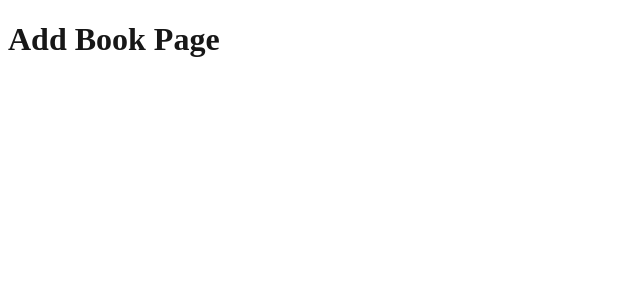
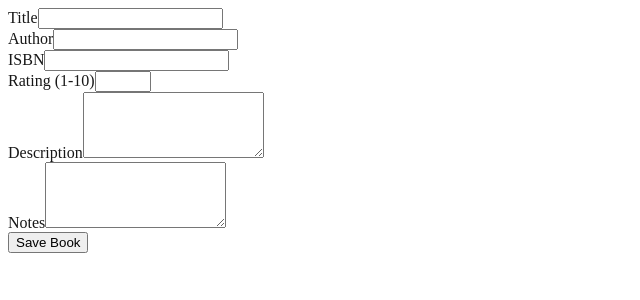
Before and after one commit to Evgenii-Dolgopolov/booklist, a Next.js app: page /books/add in a window 1280 px wide. Shown: the top 300 px of the page, without its empty margins (0-640 px from the left). Built offline with nearby package versions, Linux system fonts and the light colour scheme.

Commit message:
feat: create add book page

```diff
--- a/package.json
+++ b/package.json
@@ -19,6 +19,7 @@
     "@eslint/eslintrc": "^3",
     "@tailwindcss/postcss": "^4",
     "@types/node": "^20",
+    "@types/pg": "^8.11.11",
     "@types/react": "^19",
     "@types/react-dom": "^19",
     "eslint": "^9",
--- a/src/app/books/add/page.tsx
+++ b/src/app/books/add/page.tsx
@@ -1,7 +1,5 @@
-export default function AddBook() {
-  return (
-      <>
-        <h1>Add Book Page</h1>
-      </>
-  )
+import BookForm from "@/components/books/BookForm"
+
+export default function BookFormPage() {
+  return <BookForm />
 }
--- a/src/components/books/BookForm.tsx
+++ b/src/components/books/BookForm.tsx
@@ -1 +1,119 @@
-// Used in /books/add
+
+"use client"
+import React, { ChangeEvent, FormEvent, useState } from "react"
+import { formatDateToDDMMYYYY } from "@/utils/formatters"
+import { BookDetails } from "@/types/types"
+
+export default function BookForm() {
+  const [bookDetails, setBookDetails] = useState<Partial<BookDetails>>({
+    title: "",
+    author: "",
+    isbn: "",
+    dateRead: undefined,
+    rating: undefined,
+    description: "",
+    note: "",
+  })
+
+  const [isLoading, setIsLoading] = useState(false)
+  const [isError, setIsError] = useState<"string" | null>(null)
+
+  const handleSubmit = (e: FormEvent<HTMLFormElement>) => {
+    e.preventDefault()
+
+    const isoDate = new Date().toISOString().split("T")[0]
+
+    const updatedBookDetails = {
+      ...bookDetails,
+      dateRead: isoDate,
+    }
+    console.log("Form submitted:", updatedBookDetails)
+  }
+
+  const handleChange = (
+    e: ChangeEvent<HTMLInputElement | HTMLTextAreaElement>
+  ) => {
+    const { name, value } = e.target
+
+    setBookDetails({
+      ...bookDetails,
+      [name]: name === "rating" ? Number(value) || undefined : value,
+    })
+  }
+
+  return (
+    <form onSubmit={handleSubmit}>
+      <div>
+        <label htmlFor="title">Title</label>
+        <input
+          type="text"
+          id="title"
+          name="title"
+          value={bookDetails.title}
+          onChange={handleChange}
+          required
+        />
+      </div>
+
+      <div>
+        <label htmlFor="author">Author</label>
+        <input
+          type="text"
+          id="author"
+          name="author"
+          value={bookDetails.author}
+          onChange={handleChange}
+          required
+        />
+      </div>
+
+      <div>
+        <label htmlFor="isbn">ISBN</label>
+        <input
+          type="text"
+          id="isbn"
+          name="isbn"
+          value={bookDetails.isbn}
+          onChange={handleChange}
+        />
+      </div>
+
+      <div>
+        <label htmlFor="rating">Rating (1-10)</label>
+        <input
+          type="number"
+          id="rating"
+          name="rating"
+          min="1"
+          max="10"
+          value={bookDetails.rating || ""}
+          onChange={handleChange}
+        />
+      </div>
+
+      <div>
+        <label htmlFor="description">Description</label>
+        <textarea
+          id="description"
+          name="description"
+          value={bookDetails.description}
+          onChange={handleChange}
+          rows={4}
+        />
+      </div>
+
+      <div>
+        <label htmlFor="note">Notes</label>
+        <textarea
+          id="note"
+          name="note"
+          value={bookDetails.note}
+          onChange={handleChange}
+          rows={4}
+        />
+      </div>
+
+      <button type="submit">Save Book</button>
+    </form>
+  )
+}
--- a/src/services/api.ts
+++ b/src/services/api.ts
@@ -0,0 +1 @@
+// Base API configuration
--- a/src/services/bookService.ts
+++ b/src/services/bookService.ts
@@ -0,0 +1 @@
+// Book-related API calls
--- a/src/utils/formatters.ts
+++ b/src/utils/formatters.ts
@@ -0,0 +1,9 @@
+// src/utils/formatters.ts
+
+export function formatDateToDDMMYYYY(date: Date): string {
+  const day = date.getDate().toString().padStart(2, "0")
+  const month = (date.getMonth() + 1).toString().padStart(2, "0") // Month is 0-indexed
+  const year = date.getFullYear()
+
+  return `${day}-${month}-${year}`
+}
--- /dev/null
+++ b/src/utils/transformers.ts
@@ -0,0 +1,35 @@
+// src/utils/transformers.ts
+import { BookDetails, BookDetailsDbRecord } from "@/types"
+
+export function transformDbRecordToBookDetails(
+  record: BookDetailsDbRecord
+): BookDetails {
+  return {
+    id: record.id,
+    title: record.title,
+    author: record.author,
+    isbn: record.isbn,
+    dateRead: record.date_read ? new Date(record.date_read) : undefined,
+    rating: record.rating,
+    description: record.description,
+    note: record.note,
+  }
+}
+
+export function transformBookDetailsToDbRecord(
+  book: Partial<BookDetails>
+): BookDetailsDbRecord {
+  return {
+    id: book.id,
+    title: book.title,
+    author: book.author,
+    isbn: book.isbn,
+    date_read:
+      book.dateRead instanceof Date
+        ? book.dateRead.toISOString().split("T")[0]
+        : null,
+    rating: book.rating,
+    description: book.description,
+    note: book.note,
+  }
+}
```
Also changed, not shown: src/types/types.ts (+13 -0 lines), src/hooks/useBookForm.ts (added), src/services/db.ts (added), 1 other file (tests, documents, lock files or other folders).
